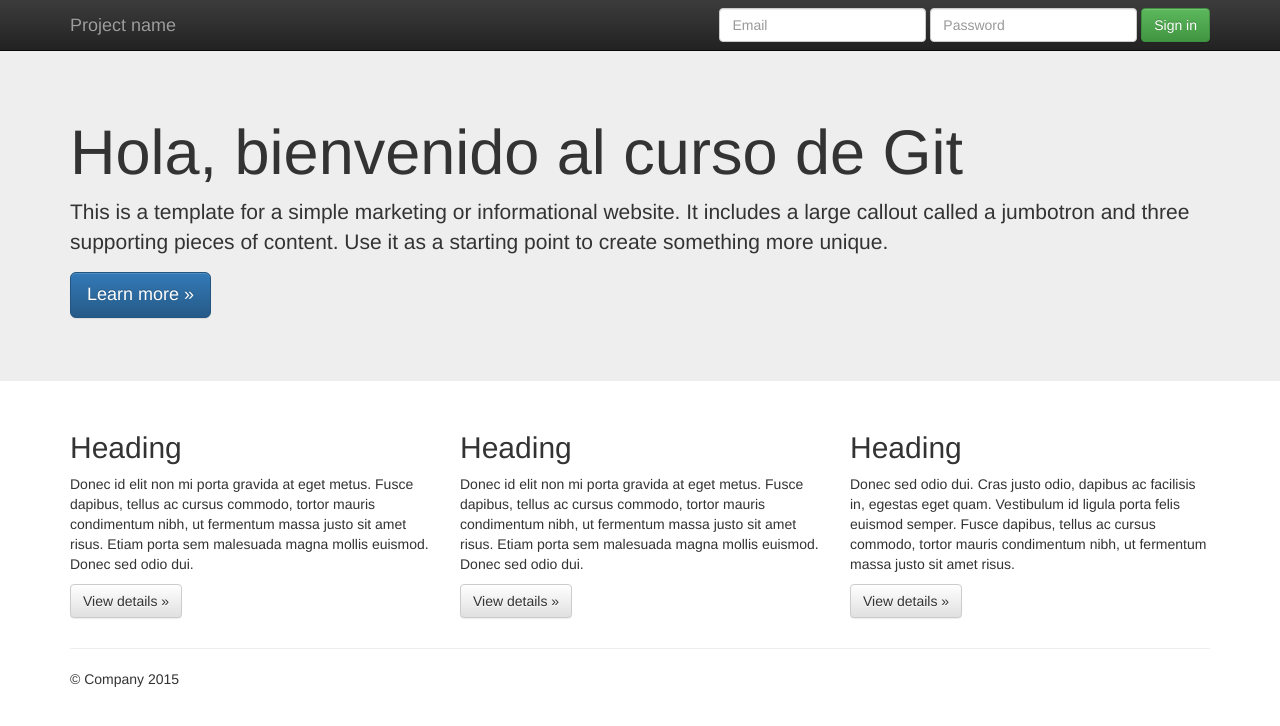
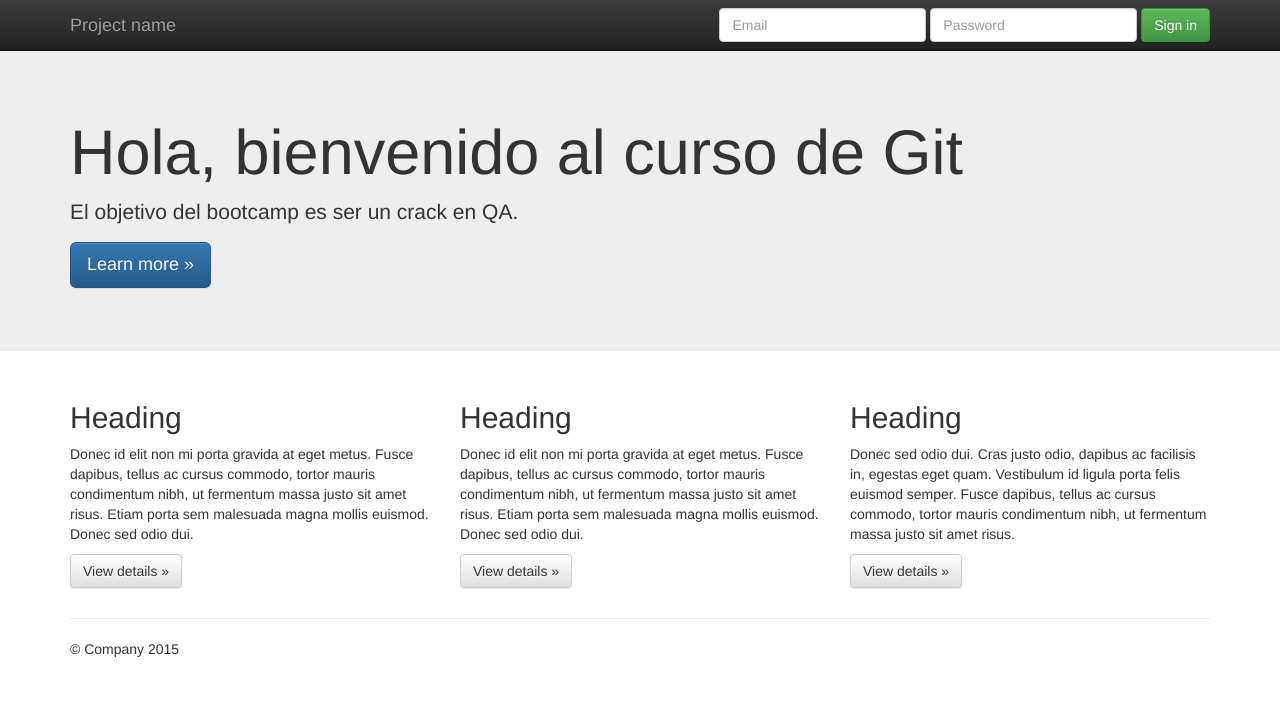
Before and after one commit to MajoZarza/RepasoGitBootcamp14, a plain HTML site: page index.html in a window 1280 px wide. Drawn offline with nearby package versions, Linux system fonts and the light colour scheme.

Commit message:
Se actualiza el texto aclatorio al mensaje principal del home

```diff
--- a/index.html
+++ b/index.html
@@ -56,7 +56,7 @@
     <div class="jumbotron">
       <div class="container">
         <h1>Hola, bienvenido al curso de Git</h1>
-        <p>This is a template for a simple marketing or informational website. It includes a large callout called a jumbotron and three supporting pieces of content. Use it as a starting point to create something more unique.</p>
+        <p>El objetivo del bootcamp es ser un crack en QA.</p>
         <p><a class="btn btn-primary btn-lg" href="#" role="button">Learn more &raquo;</a></p>
       </div>
     </div>
```
